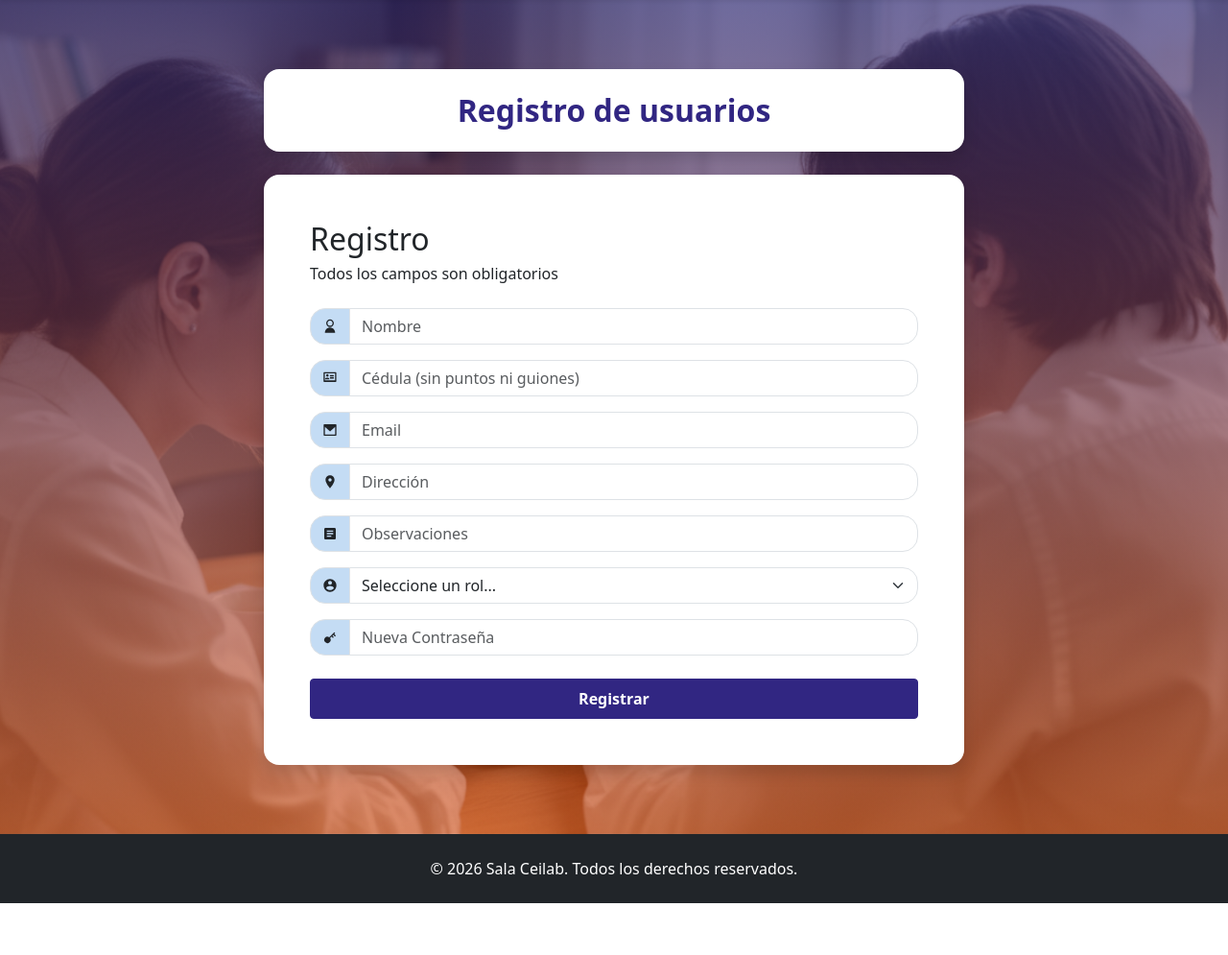
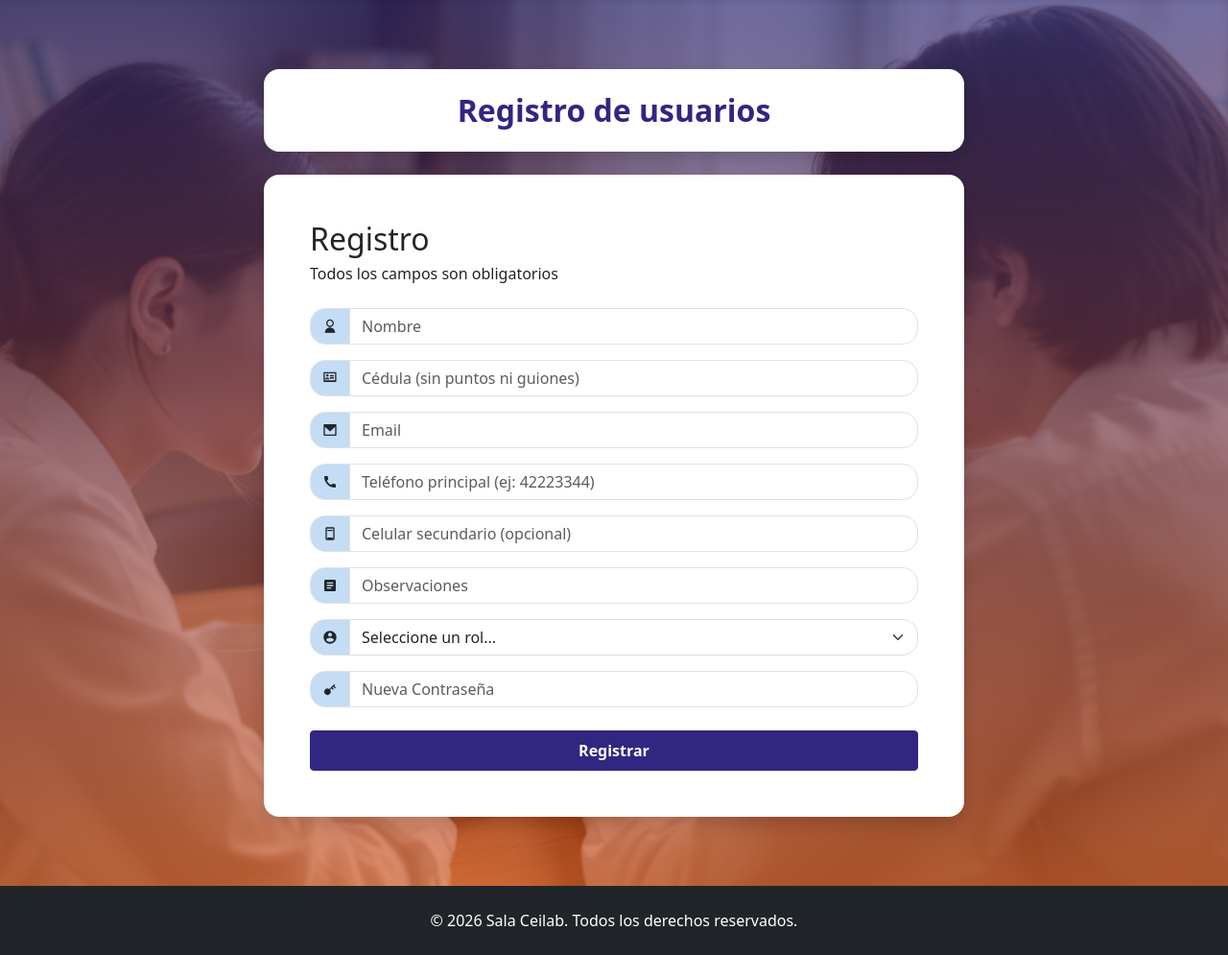
Before and after one commit to NicoSTeam/CeiLab2026, a PHP site: page /Formularios/registroUsuario.php in a window 1280 px wide. Shown: the part 85-1080 px from the top of the page at 96% size. Before the commit the page ends 1026 px from the top, so only its background shows below. Run offline with PHP 8.4, Linux system fonts and the light colour scheme.

Commit message:
Registra usuarios con telefono y celular

```diff
--- a/Formularios/registroUsuario.php
+++ b/Formularios/registroUsuario.php
@@ -74,20 +74,27 @@
                                         <input type="email" class="form-control" placeholder="Email" aria-label="Email" aria-describedby="addon-email" name="femail" required>
                                     </div>
                                 </div>
-
                                 <!-- Dirección -->
                                 <div class="mb-3">
-                                    <div class="input-group">
-                                        <span class="bg-light input-group-text" id="addon-direccion">
-                                            <svg xmlns="http://www.w3.org/2000/svg" viewBox="0 0 24 24" fill="currentColor" width="1em" height="1em">
-                                                <path fill="none" d="M0 0h24v24H0z"/>
-                                                <path d="M12 2C8.13 2 5 5.13 5 9c0 5.25 7 13 7 13s7-7.75 7-13c0-3.87-3.13-7-7-7zm0 9.5c-1.38 0-2.5-1.12-2.5-2.5s1.12-2.5 2.5-2.5 2.5 1.12 2.5 2.5-1.12 2.5-2.5 2.5z"/>
-                                            </svg>
-                                        </span>
-                                        <input type="text" class="form-control" placeholder="Dirección" aria-label="Direccion" aria-describedby="addon-direccion" name="fdireccion">
-                                    </div>
+                                    <div class="input-group mb-3">
+                                    <span class="bg-light input-group-text" id="addon-telefono1">
+                                        <svg xmlns="http://www.w3.org/2000/svg" viewBox="0 0 24 24" fill="currentColor" width="1em" height="1em">
+                                            <path fill="none" d="M0 0h24v24H0z"/>
+                                            <path d="M20.01 15.38c-1.23 0-2.42-.2-3.53-.56a.977.977 0 0 0-1.01.24l-1.57 1.97c-2.83-1.35-5.48-3.9-6.89-6.83l1.95-1.66c.27-.28.35-.67.24-1.02-.37-1.11-.56-2.3-.56-3.53 0-.54-.45-.99-.99-.99H4.19C3.65 3 3 3.24 3 3.99 3 13.28 10.73 21 20.01 21c.71 0 .99-.63.99-1.18v-3.45c0-.54-.45-.99-.99-.99z"/>
+                                        </svg>
+                                    </span>
+                                    <input type="text" class="form-control" placeholder="Teléfono principal (ej: 42223344)" aria-label="Telefono1" aria-describedby="addon-telefono1" name="ftelefonos[]">
                                 </div>
-
+                                <div class="input-group">
+                                    <span class="bg-light input-group-text" id="addon-telefono2">
+                                        <svg xmlns="http://www.w3.org/2000/svg" viewBox="0 0 24 24" fill="currentColor" width="1em" height="1em">
+                                            <path fill="none" d="M0 0h24v24H0z"/>
+                                            <path d="M17 2H7c-1.1 0-2 .9-2 2v16c0 1.1.9 2 2 2h10c1.1 0 2-.9 2-2V4c0-1.1-.9-2-2-2zm0 18H7V4h10v16zM8 6h8v2H8V6zm0 12h8v2H8v-2z"/>
+                                        </svg>
+                                    </span>
+                                    <input type="text" class="form-control" placeholder="Celular secundario (opcional)" aria-label="Telefono2" aria-describedby="addon-telefono2" name="ftelefonos[]">
+                                </div>
+                                </div>
                                 <!-- Observaciones -->
                                 <div class="mb-3">
                                     <div class="input-group">
```
Also changed, not shown: Clases/ClsUsuarios.php (+12 -0 lines).
